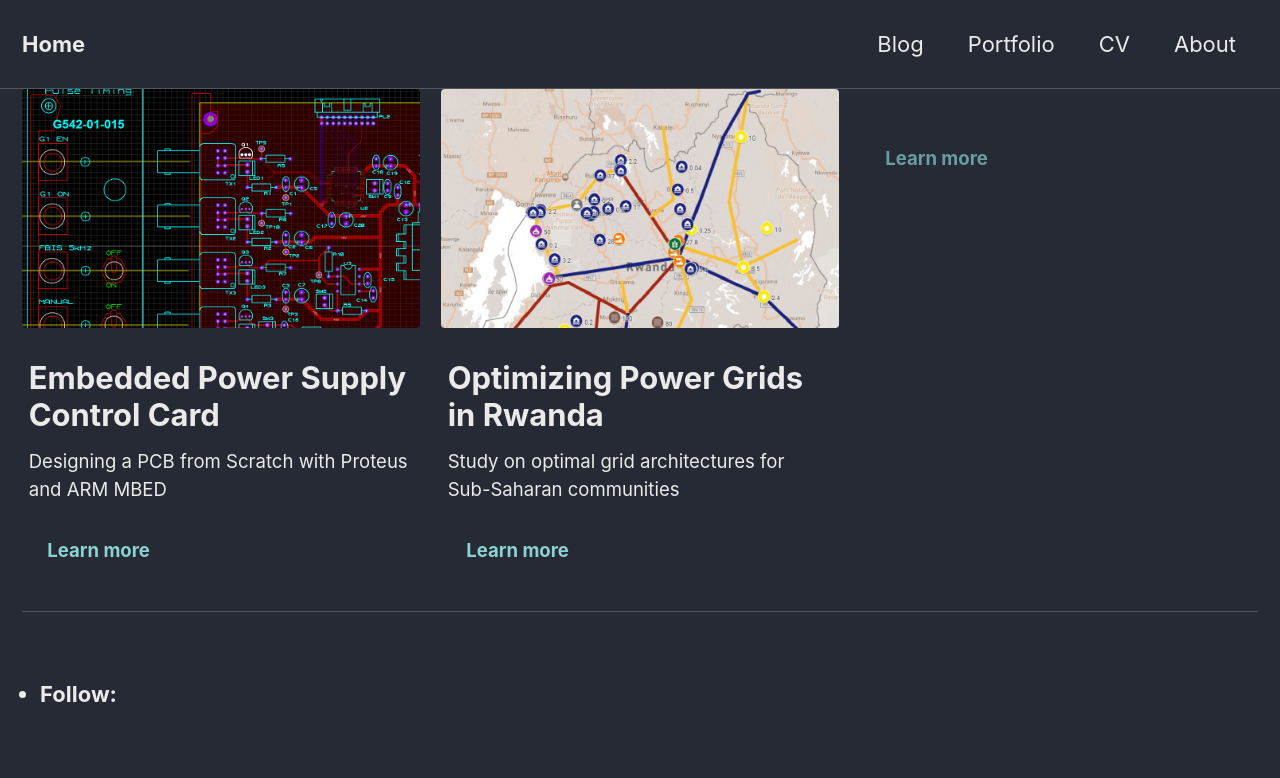
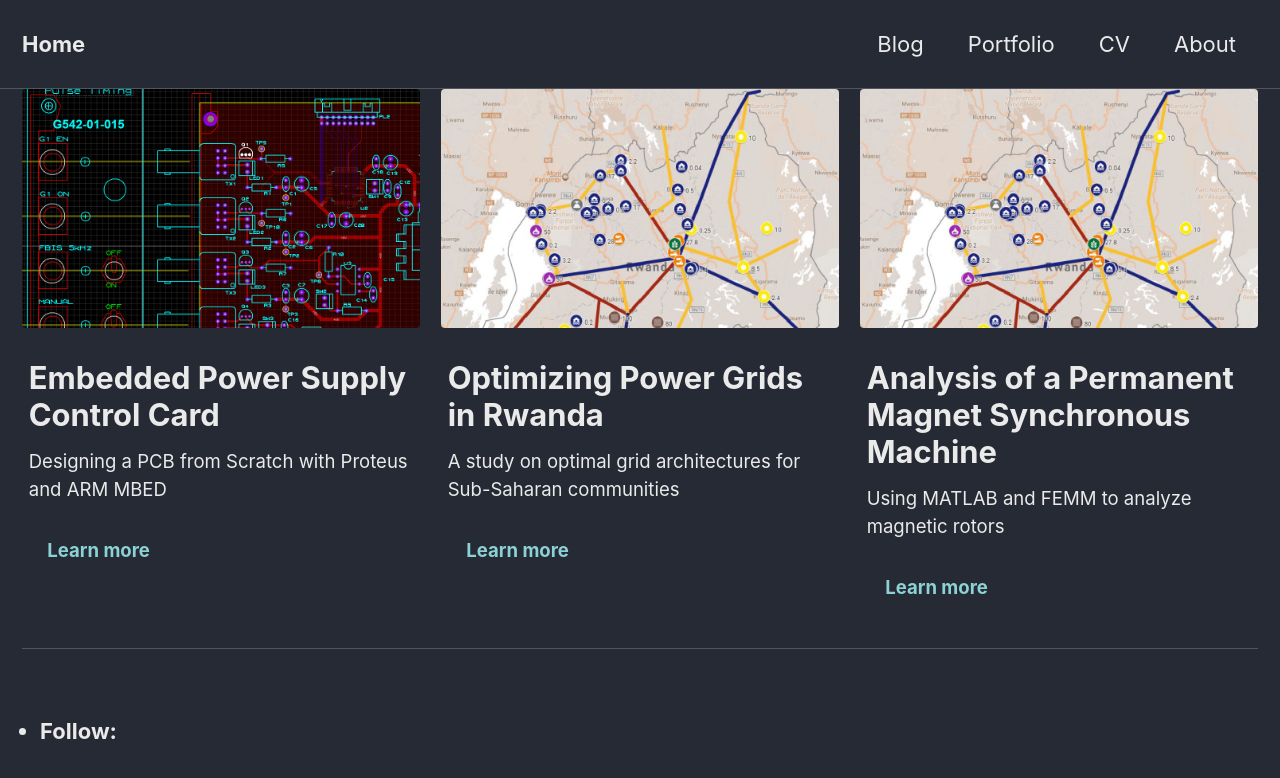
Before and after one commit to mdwcrft/mdwcrft.github.io, a Jekyll site: the page built from _pages/portfolio.md, in a window 1280 px wide. Shown: the top 778 px of the page. Built offline with Jekyll 4.4.1, drawn with Linux system fonts in a browser that asks for light colours; cached includes are drawn as plain includes; nearby versions of some CDN libraries.

Commit message:
Add 3rd portfolio post

```diff
--- a/_pages/portfolio.md
+++ b/_pages/portfolio.md
@@ -13,13 +13,13 @@ feature_row1:
   - image_path: /assets/images/p2-cover.png
     alt: "Optimizing Power Grids in Rwanda"
     title: "Optimizing Power Grids in Rwanda"
-    excerpt: "Study on optimal grid architectures for Sub-Saharan communities"
+    excerpt: "A study on optimal grid architectures for Sub-Saharan communities"
     url: "/portfolio/optimizing-power-grids"
-  - image_path:
-    title: ""
-    alt: ""
-    excerpt: ""
-    url: ""
+  - image_path: /assets/images/p2-cover.png
+    title: "Analysis of a Permanent Magnet Synchronous Machine"
+    alt: "Analysis of a Permanent Magnet Synchronous Machine"
+    excerpt: "Using MATLAB and FEMM to analyze magnetic rotors"
+    url: "/portfolio/permanent-magnet-analysis"
 ---
 
 <!-- {% include feature_row id="feature_row3" %} -->
```
Also changed, not shown: _portfolio/optimizing-power-grids.md (+6 -0 lines), _portfolio/permanent-magnet-analysis.md (added, +6 -0 lines), assets/images/p3-cover.png (added).
